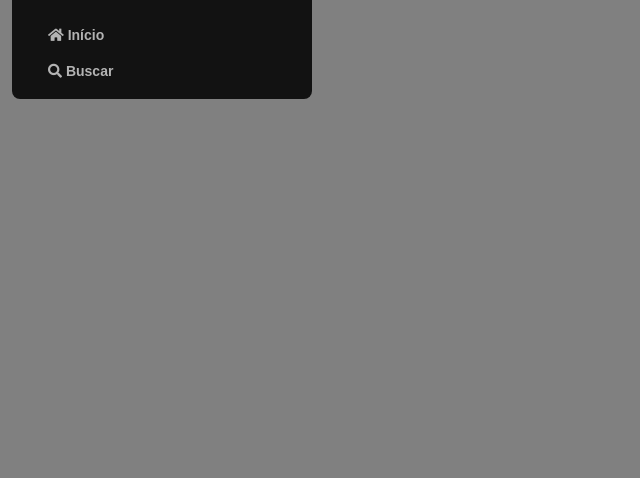
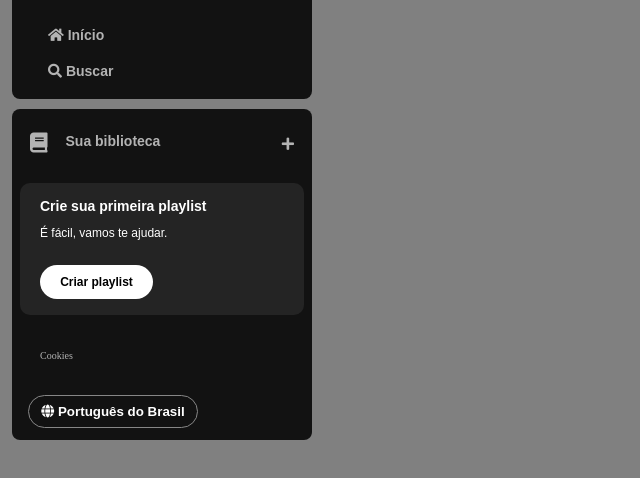
Before and after one commit to phedrofelipe/spotify, a plain HTML site: page index.html in a window 1280 px wide. Shown: the part 74-552 px from the top of the page, without its empty margins (0-640 px from the left). Drawn offline with Linux system fonts and the light colour scheme.

Commit message:
Criação e estilização das seções de playlist, cookies e idioma

```diff
--- a/index.html
+++ b/index.html
@@ -14,6 +14,7 @@
 <body>
 
     <div class="sidebar">
+
         <nav class="sidebar__navegation">
 
             <div class="logo">
@@ -22,7 +23,6 @@
                 </a>
             </div>
 
-            <div>
                 <ul>
                     <li>
                         <a href="">
@@ -37,9 +37,39 @@
                         </a>
                     </li>
                 </ul>
+        </nav>
+
+        <div class="library">
+            <div class="library__content">
+                <button class="library__button">
+                    <span class="fa fas fa-book"></span>
+                    <span>Sua biblioteca</span>
+                </button>
+                <span class="fa fa-plus"></span>
             </div>
 
-        </nav>
+            <section class="section-playlist">
+                <div class="section-playlist__content">
+                    <span class="text title">Crie sua primeira playlist</span>
+                    <span class="text subtitle">É fácil, vamos te ajudar.</span>
+                    <button class="section-playlist__button">
+                        <span>Criar playlist</span>
+                    </button>
+                </div>
+            </section>
+
+            <div class="cookies">
+                <a href="">Cookies</a>
+            </div>
+
+            <div class="languages">
+                <button class="languages__button">
+                    <span class="fa fa-globe"></span>
+                    <span>Português do Brasil</span>
+                </button>
+            </div>
+        </div>
+
     </div>
 
 </body>
--- a/style.css
+++ b/style.css
@@ -45,3 +45,126 @@ body {
     font-size: 14px;
     font-family: "DM Sans", sans-serif;
 }
+
+.library {
+    background-color: #121212;
+    border-radius: 8px;
+    display: flex;
+    justify-content: space-between;
+    flex-direction: column;
+    padding: 4px 8px;
+    color: #b3b3b3;
+    font-weight: 600;
+    font-size: 14px;
+    margin-top: 10px;
+}
+
+.library .library__content {
+    display: flex;
+    justify-content: space-between;
+}
+
+.library .library__button {
+    display: flex;
+    margin-right: 10px;
+    color: #b3b3b3;
+    background-color: transparent;
+    border: 0px;
+    font-size: 14px;
+    font-weight: 700;
+    font-family: "DM Sans", sans-serif;
+    text-align: center;
+    text-decoration: none;
+    text-transform: none;
+    padding: 20px 10px;
+}
+
+.library .library__button .fa {
+    font-size: 20px;
+    margin-right: 10px;
+    font-weight: 300;
+    padding-right: 8px;
+}
+
+.library .library__content .fa-plus {
+    margin: 24px 10px;
+}
+
+.section-playlist {
+    display: flex;
+    align-items: flex-start;
+    justify-content: space-between;
+    gap: 20px; /*Define a propriedade de espaço entre os elementos justificados*/
+    background-color: #242424;
+    color: #b3b3b3;
+    font-weight: 600;
+    font-size: 14px;
+    margin: 8px 0px;
+    padding: 16px 20px;
+    border-radius: 10px;
+}
+
+.section-playlist .section-playlist__content {
+    display: flex;
+    flex-direction: column;
+}
+
+.section-playlist__content .text {
+    padding-bottom: 14px;
+    color: #ffffff;
+    font-family: "DM Sans", sans-serif;
+}
+
+.section-playlist__content .title {
+    font-weight: 700;
+}
+
+.section-playlist__content .subtitle {
+    font-weight: 500;
+    font-size: 12px;
+}
+
+.section-playlist__content .section-playlist__button {
+    display: flex;
+    justify-content: center;
+    background-color: #ffffff;
+    color: #000000;
+    border-radius: 20px;
+    font-size: 12px;
+    font-weight: 700;
+    font-family: "DM Sans", sans-serif;
+    text-decoration: none;
+    text-transform: none;
+    padding: 10px;
+    border: 0;
+    width: 113px;
+    margin-top: 12px;
+}
+
+.sidebar .cookies {
+    margin: 25px 20px;
+}
+
+.sidebar .cookies a {
+    color: #b3b3b3;
+    font-weight: 500;
+    font-size: 10px;
+    text-decoration: none;
+}
+
+.sidebar .cookies a:hover {
+    text-decoration: underline;
+}
+
+.languages .languages__button {
+    align-items: center;
+    background-color: transparent;
+    border: 1px solid #878787;
+    border-radius: 20px;
+    color: #ffffff;
+    font-weight: bold;
+    cursor: pointer;
+    width: 170px;
+    margin: 8px;
+    padding: 8px;
+}
```
